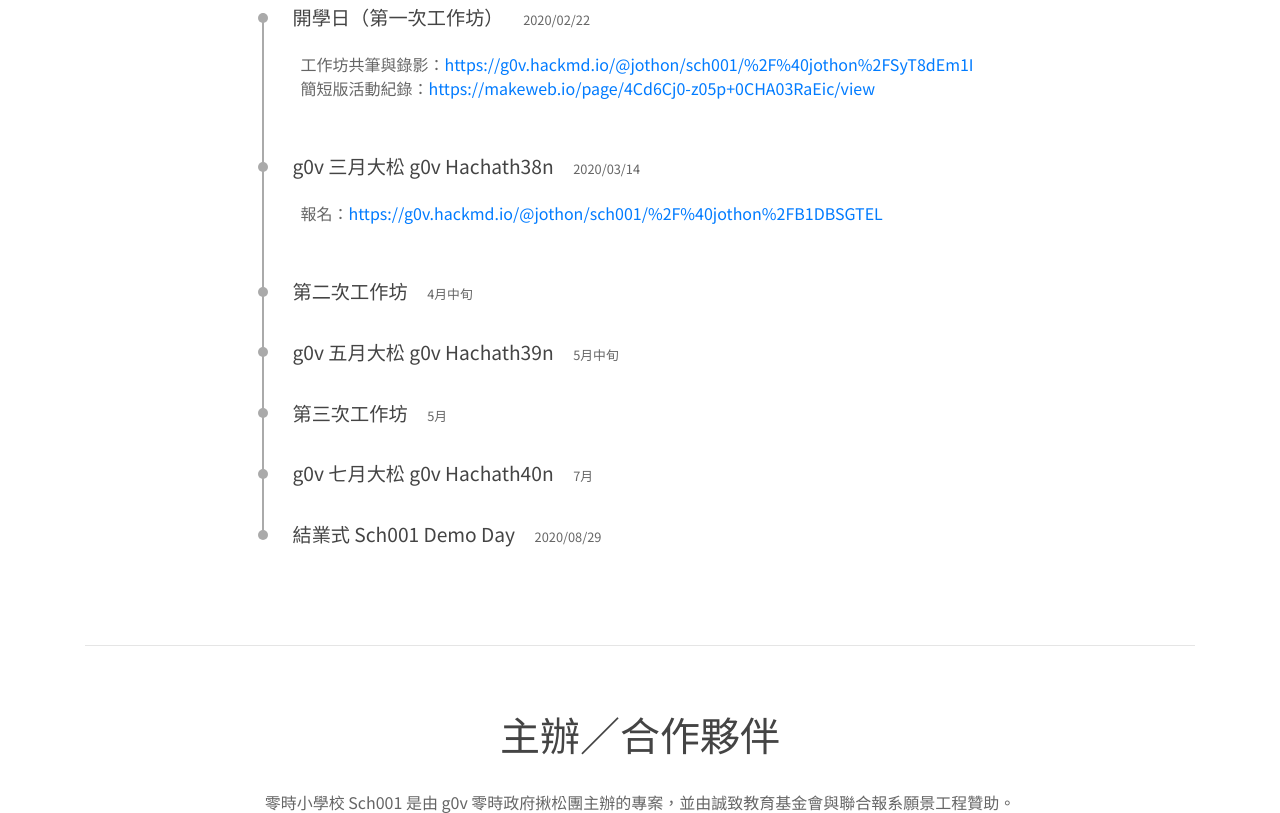
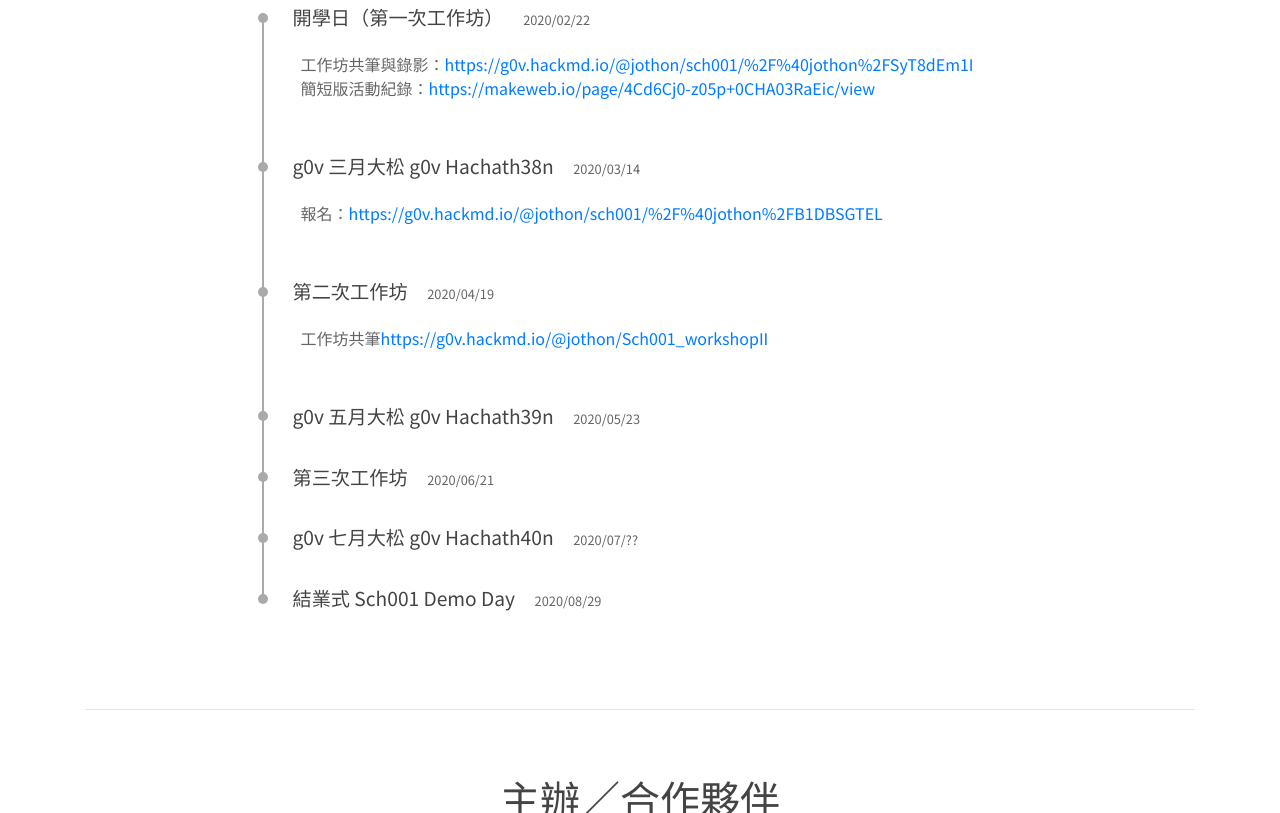
Before and after one commit to SeanGau/sch001-index, a plain HTML site: page index.html in a window 1280 px wide. Shown: the part 2708-3521 px from the top of the page. Drawn offline with nearby package versions, Linux system fonts and the light colour scheme.

Commit message:
changed schedule dates

```diff
--- a/index.html
+++ b/index.html
@@ -126,25 +126,28 @@
 									<li>
 										<div>
 											<span class="timeline-title">第二次工作坊</span>
-											<span class="timeline-date">4月中旬</span>
+											<span class="timeline-date">2020/04/19</span>
+										</div>
+										<div class="timeline-details">
+											<p>工作坊共筆<a href="https://g0v.hackmd.io/@jothon/Sch001_workshopII" target="_blank">https://g0v.hackmd.io/@jothon/Sch001_workshopII</a></p>
 										</div>
 									</li>
 									<li>
 										<div>
 											<span class="timeline-title">g0v 五月大松 g0v Hachath39n</span>
-											<span class="timeline-date">5月中旬</span>
+											<span class="timeline-date">2020/05/23</span>
 										</div>
 									</li>
 									<li>
 										<div>
 											<span class="timeline-title">第三次工作坊</span>
-											<span class="timeline-date">5月</span>
+											<span class="timeline-date">2020/06/21</span>
 										</div>
 									</li>
 									<li>
 										<div>
 											<span class="timeline-title">g0v 七月大松 g0v Hachath40n</span>
-											<span class="timeline-date">7月</span>
+											<span class="timeline-date">2020/07/??</span>
 										</div>
 									</li>
 									<li>
```
